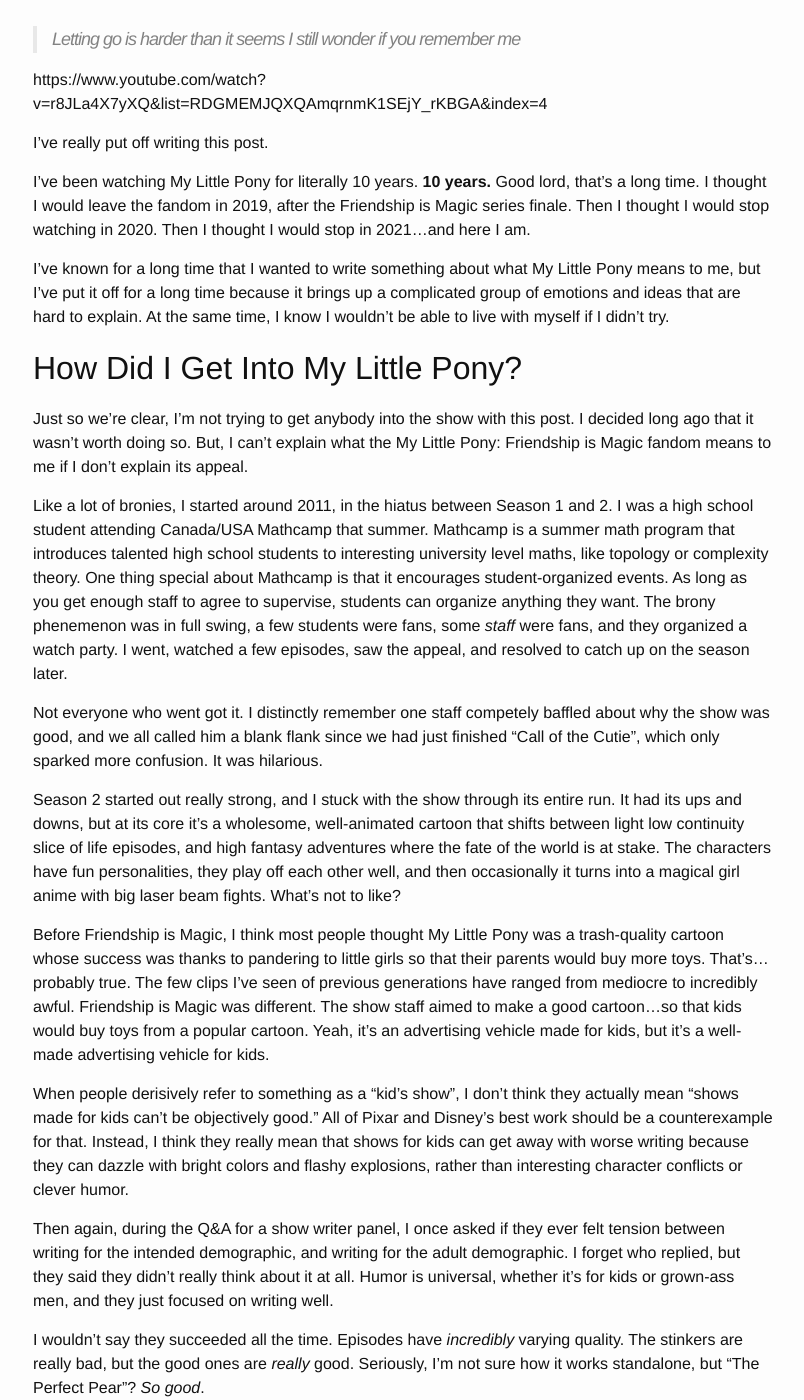
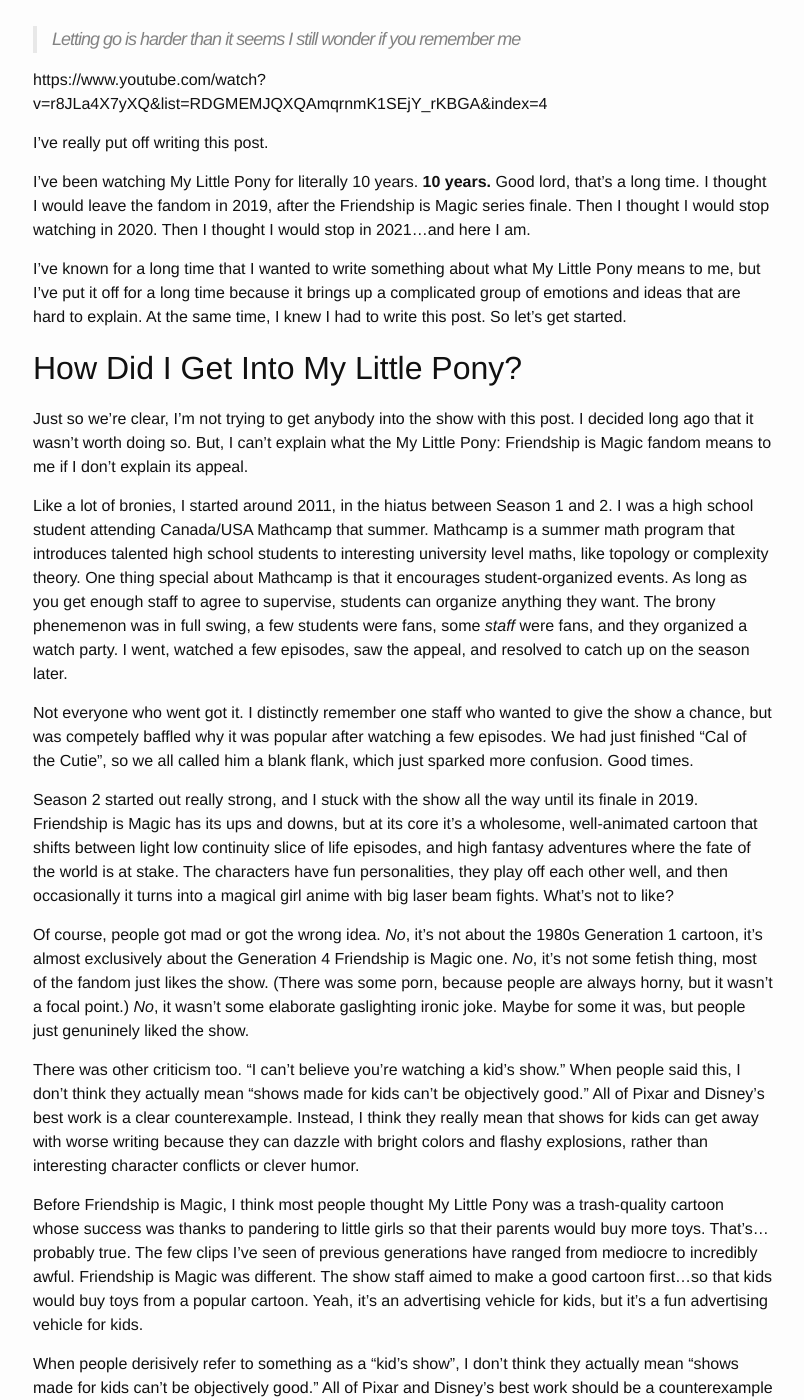
Before and after one commit to alexirpan/alexirpan.github.io, a Jekyll site: the page built from _posts/2021-12-23-why-mlp.markdown, in a window 1280 px wide and 1400 px high, scrolled down 197 px. Shown: the whole window, without its empty margins (237-1041 px from the left). Built offline with Jekyll 4.4.1, drawn with Linux system fonts in a browser that asks for light colours; nearby versions of some CDN libraries; comment, search, counter and statistics services are not loaded; some of the changed text lies outside the part shown.

Commit message:
Wow this needs an editing pass

```diff
--- a/_posts/2021-12-23-why-mlp.markdown
+++ b/_posts/2021-12-23-why-mlp.markdown
@@ -18,8 +18,8 @@
 
 I've known for a long time that I wanted to write something about what My Little Pony means
 to me, but I've put it off for a long time because it brings up a complicated group of emotions and
-ideas that are hard to explain. At the same time, I know I wouldn't be able to live with myself if
-I didn't try.
+ideas that are hard to explain. At the same time, I knew I had to write this post. So let's get
+started.
 
 
 How Did I Get Into My Little Pony?
@@ -38,23 +38,37 @@
 some *staff* were fans, and they organized a watch party. I went, watched a few episodes, saw the appeal,
 and resolved to catch up on the season later.
 
-Not everyone who went got it. I distinctly remember one staff competely baffled about why the show was
-good, and we all called him a blank flank since we had just finished "Call of the Cutie", which only
-sparked more confusion. It was hilarious.
+Not everyone who went got it. I distinctly remember one staff who wanted to give the show a chance,
+but was competely baffled why it was popular after watching a few episodes. We had just finished
+"Cal of the Cutie", so we all called him a blank flank, which just sparked more confusion.
+Good times.
 
-Season 2 started out really strong, and I stuck with the show through its entire run.
-It had its ups
+Season 2 started out really strong, and I stuck with the show all the way until its finale in 2019.
+Friendship is Magic has its ups
 and downs, but at its core it's a wholesome, well-animated cartoon that shifts between light
 low continuity slice of life episodes, and high fantasy adventures where the fate of the world is at
 stake. The characters have fun personalities, they play off each other well, and then occasionally it
 turns into a magical girl anime with big laser beam fights.
 What's not to like?
 
+Of course, people got mad or got the wrong idea. *No*, it's not about the 1980s Generation 1 cartoon,
+it's almost exclusively about the Generation 4 Friendship is Magic one. *No*, it's not some fetish thing,
+most of the fandom just likes the show. (There was some porn, because people are always horny, but it
+wasn't a focal point.) *No*, it wasn't some elaborate gaslighting ironic joke. Maybe for some it was,
+but people just genuninely liked the show.
+
+There was other criticism too. "I can't believe you're watching a kid's show."
+When people said this, I don't think they actually mean "shows made
+for kids can't be objectively good." All of Pixar and Disney's best work is a clear counterexample.
+Instead, I think they really mean that shows for kids can get away with worse writing because they can dazzle
+with bright colors and flashy explosions, rather than interesting character conflicts or clever humor.
+
+
 Before Friendship is Magic, I think most people thought My Little Pony was a trash-quality cartoon whose
 success was thanks to pandering to little girls so that their parents would buy more toys. That's...probably
 true. The few clips I've seen of previous generations have ranged from mediocre to incredibly awful.
-Friendship is Magic was different. The show staff aimed to make a good cartoon...so that kids would buy toys
-from a popular cartoon. Yeah, it's an advertising vehicle made for kids, but it's a well-made advertising vehicle
+Friendship is Magic was different. The show staff aimed to make a good cartoon first...so that kids would buy toys
+from a popular cartoon. Yeah, it's an advertising vehicle for kids, but it's a fun advertising vehicle
 for kids.
 
 When people derisively refer to something as a "kid's show", I don't think they actually mean "shows made
@@ -545,7 +559,24 @@
 to non-authors, they'd say "Congrats, good luck!" Whereas when they talked to already-published
 authors, they'd say "Oh no, I'm so sorry, how's it going?"
 
-In mid-2020, during the depths of the pandemic, I watched the 6-part Seattle Mariners documentary by Secret Base. Despite having
+In mid-2020, the world was in the depths of the COVID-19 pandemic. With all pony conventions for the year
+cancelled or postponed, and no new main-line episodes coming, it was unclear whether the fandom would
+last. More practically, the artists who relied on sales at cons were in trouble as well. In response,
+some organizers set up [PonyFest](https://ponyfest.horse/), a free online brony convention that aimed to
+match the in-person experience as much as possible. Part of it was a music concert hosted in
+[Pony Town](https://www.youtube.com/watch?v=3NpEgOXZoTQ), a social MMORPG. People turned up *hard*.
+
+![Ponyfest](/public/why-mlp/ponyfest.png)
+{: .centered }
+
+It was at that moment that I realized something: this fandom is never going to die. Sure, Generation
+4 is over, but there's always going to be this core group of hardcore
+fans that have transcended the show, doing what makes them happy. The recursive engine of
+fan art of fan art is going to keep spinning. Maybe Generation 5 will kick start things, maybe it won't.
+Maybe I'll stick around, or maybe it'll get old. Who's to say? I have little interest in attending
+future brony conventions (I'd rather preserve the memories of the last BronyCon), but never say never.
+
+I watched the 6-part Seattle Mariners documentary by Secret Base. Despite having
 no interest in baseball, I got drawn into the story of the Mariners, a team that has hit the highest highs (most wins
 in a Major League Baseball seasons), and the lowest lows (only team to never play in a World Series, longest
 active playoff drought). They're often called the most tragic team in baseball. Yet despite this, they have fans, legends,
@@ -572,79 +603,16 @@
 
 
 
-> Explanations similar to Dr. Redden’s–basically, some version of the idea that the world is a rough and cynical place and that MLP presents an alternative space, no matter how delimited or constrained, that is more trusting and open–are pretty common within the fandom as part of people’s personal narratives for why and how they became bronies (obviously, this is not true for everyone, but it’s clearly a fandom trope) [...]
-> But there are many others who narrate their experience as simply watching a show that they like–just like any other show–and, to their surprise finding outside resistance. Indeed, we don’t expect people to explain their affinity for most elements of popular culture. You need not justify why you watch “Breaking Bad” or “Game of Thrones.”
-
-The above is from [an interview with two ethnographers](https://blogs.loc.gov/thesignal/2014/08/research-is-magic-an-interview-with-ethnographers-jason-nguyen-kurt-baer/) that studied brony culture.
-(Ethnographer is the formal term for someone who studies and documents a culture, often while participating in that culture themselves to get an authentic
-view of what it's like for insiders - which is why they have pony OCs.)
-If you're interested in the origins of the fandom, I think most of their analysis is correct.
-
-The distinction is not whether bronies are weird, because they are. It's not whether they deserve to be
-made fun of, because they do. It's about whether they deserve to be the subject of hate, bad-natured
-humor, and punch down comedy. Most fandoms are islands of misfit toys. Look closely enough at any of them,
-and you'll find some truly messed up things.
-
-
-
-Why My Little Pony, Friendship is Magic
---------------------------------------------------------------------------------------
-
-Friendship is Magic is not a perfect show. Hoooo boy does it have flaws. But it's a guilty pleasure that's
-fun once you get into it.
-
-The show is primarily a slice of life show that's light on continuity. Some members of the Mane 6 (NAMES) get into a situation,
-supported by side characters, and hijinks ensue. They all have strengths and flaws, and when written
-well, the ponies bounce off each other and are really entertaining or touching. It's not just
-stuff like "let's go to the store!", there are real conflicts and resolutions. Especially in the
-later seasons, these conflicts can be very relatable to adults. For example, there's an episode
-about a pony who started dating a single mom. The mom has a daughter, and she hates him - the episode
-is about him trying to find a way to relate to her. That's a more extreme example, but there are
-others like that.
-
-Every now and then (usually around the season premiere and finale), the show drops the slice of life,
-and turns into a high stakes adventure where the fate of the world is at stake. This tends to be
-heavier on continuity, involves a lot more fighting and power of friendship speeches, and basically
-turns into a magical girl anime. But you know, with ponies.
-
-
-"Our Cabinet's Fractured Into Factions"
-----------------------------------------------------------------------------------------
-
-https://xkcd.com/1095/
-
-https://web.archive.org/web/20150120223532/http://www.researchismagic.org/2014/04/what-sort-of-group-are-bronies/#more-520
-
-
 
 \* \* \*
 {: .centered }
 
 Things to cover:
 
-* MLP fan music scene
 * mandarinorange PMVs / SimGretina, people leaving the community out of shame or bad feelings, pony archive project.
+    * mandarin yes, SimGretina no
 * "hey follow my new work"
 * Tension between people creating overt pony references and pony inspired work.
-* "At least we're still relevant enough to be made fun of"
-* The way in which peope took degeneracy / the disgust of others as a point of pride, that other
- people didn't "get it".
-* The whole "join the herd" and the whoe cult-like obsessions (but the joke is that most people
-are in the joke)
-* The occasional alt-right tendencies, and how this is most exaggerated at the conventions which
-are the most concentrated form of people who don't fit into society (whether through neurodivergence,
-not knowing how to relate to people, etc.)
-* "Fandoms don't die, they just slow down"
-* The shift from hipster-ism to just treating it as a normal thing.
-* Big fish in a small pond, vanity pond, fighting for clout, Phil Fish video.
-* PonyTown, PonyFest concert.
-* Fandom as a means of escapism from a cruel world (for people who don't find something in the world that gives them meaning, fan work can create its own meaning.)
-* Is Fandom good/bad? My sense is that it's at times distasteful and weird, but is less destructive than
-other things - it is better than it meant something, even if it ended in pain, rather than not meaning
-anything at all. As for whether one fandom is better or worse than another one, that depends on if you can
-live with its ethos.
-* Accepting a label with all its baggage. "i'm not a brony, but I watch MLP", "i'm not a furry but I
-understand why some people are", etc.
 
 Things I want to work up to:
 
@@ -713,17 +681,43 @@
 Outline
 --------------------------------------------------------------------
 
-* How I got into MLP
-* What's the appeal of MLP?
-* Its roots in 4chan, a mention that people from there are a bigger fraction of people remaining.
-* Use that to switch from watching the show vs being part of the fandom.
-* Get into the ocean of fan content, how knowing more about the show lets you get more out of it.
-* "fandoms don't die, they just slow down", maybe mention DWK, talk about people leaving the fandom,
-talk about some of the things I made during the process.
-* That then loops into the SB Nation videos about sports fandom and how it relates to that.
-* But what's the ending?
-* Something like, I don't have any plans to watch G5, but maybe it'll be a thing. I'm disconnected from most of it
-except the music scene these days but I still follow all the releases.
+
+Things to cover:
+
+* MLP fan music scene
+    * done
+* mandarinorange PMVs / SimGretina, people leaving the community out of shame or bad feelings, pony archive project.
+    * mandarin yes, SimGretina no
+* "hey follow my new work"
+* Tension between people creating overt pony references and pony inspired work.
+* "At least we're still relevant enough to be made fun of"
+    * I think it's true but IDK but I have a good place to bring it up.
+* The way in which peope took degeneracy / the disgust of others as a point of pride, that other
+ people didn't "get it".
+    * done
+* The whole "join the herd" and the whoe cult-like obsessions (but the joke is that most people
+are in the joke)
+    * done / cutting?
+* The occasional alt-right tendencies, and how this is most exaggerated at the conventions which
+are the most concentrated form of people who don't fit into society (whether through neurodivergence,
+not knowing how to relate to people, etc.)
+    * done
+* "Fandoms don't die, they just slow down"
+* The shift from hipster-ism to just treating it as a normal thing.
+    * not relevant to throughline of argument.
+* Big fish in a small pond, vanity pond, fighting for clout, Phil Fish video.
+    * done
+* PonyTown, PonyFest concert.
+* Fandom as a means of escapism from a cruel world (for people who don't find something in the world that gives them meaning, fan work can create its own meaning.)
+    * done, sort of, via fighting for loneliness.
+* Is Fandom good/bad? My sense is that it's at times distasteful and weird, but is less destructive than
+other things - it is better than it meant something, even if it ended in pain, rather than not meaning
+anything at all. As for whether one fandom is better or worse than another one, that depends on if you can
+live with its ethos.
+    * I don't think I'm even trying to defend whether fandom is good or bad? I'm mostly defending, why am I in this fandom, and if the resolution is "it's a weird thing I like", good vs bad isn't even the right axis.
+* Accepting a label with all its baggage. "i'm not a brony, but I watch MLP", "i'm not a furry but I
+understand why some people are", etc.
+    * done.
 
 
 Cut Sections
@@ -731,3 +725,33 @@
 Why did a random background character with crossed eyes and 0 speaking lines become one of the most
 popular characters of the show? It just did. Why does everything have to be horse pun? That's just
 the way it is..
+
+Friendship is Magic is not a perfect show. Hoooo boy does it have flaws. But it's a guilty pleasure that's
+fun once you get into it.
+
+The show is primarily a slice of life show that's light on continuity. Some members of the Mane 6 (NAMES) get into a situation,
+supported by side characters, and hijinks ensue. They all have strengths and flaws, and when written
+well, the ponies bounce off each other and are really entertaining or touching. It's not just
+stuff like "let's go to the store!", there are real conflicts and resolutions. Especially in the
+later seasons, these conflicts can be very relatable to adults. For example, there's an episode
+about a pony who started dating a single mom. The mom has a daughter, and she hates him - the episode
+is about him trying to find a way to relate to her. That's a more extreme example, but there are
+others like that.
+
+Every now and then (usually around the season premiere and finale), the show drops the slice of life,
+and turns into a high stakes adventure where the fate of the world is at stake. This tends to be
+heavier on continuity, involves a lot more fighting and power of friendship speeches, and basically
+turns into a magical girl anime. But you know, with ponies.
+
+> Explanations similar to Dr. Redden’s–basically, some version of the idea that the world is a rough and cynical place and that MLP presents an alternative space, no matter how delimited or constrained, that is more trusting and open–are pretty common within the fandom as part of people’s personal narratives for why and how they became bronies (obviously, this is not true for everyone, but it’s clearly a fandom trope) [...]
+> But there are many others who narrate their experience as simply watching a show that they like–just like any other show–and, to their surprise finding outside resistance. Indeed, we don’t expect people to explain their affinity for most elements of popular culture. You need not justify why you watch “Breaking Bad” or “Game of Thrones.”
+
+The above is from [an interview with two ethnographers](https://blogs.loc.gov/thesignal/2014/08/research-is-magic-an-interview-with-ethnographers-jason-nguyen-kurt-baer/) that studied brony culture.
+(Ethnographer is the formal term for someone who studies and documents a culture, often while participating in that culture themselves to get an authentic
+view of what it's like for insiders - which is why they have pony OCs.)
+If you're interested in the origins of the fandom, I think most of their analysis is correct.
+
+The distinction is not whether bronies are weird, because they are. It's not whether they deserve to be
+made fun of, because they do. It's about whether they deserve to be the subject of hate, bad-natured
+humor, and punch down comedy. Most fandoms are islands of misfit toys. Look closely enough at any of them,
+and you'll find some truly messed up things.
```
Also changed, not shown: public/why-mlp/ponyfest.png (added).
